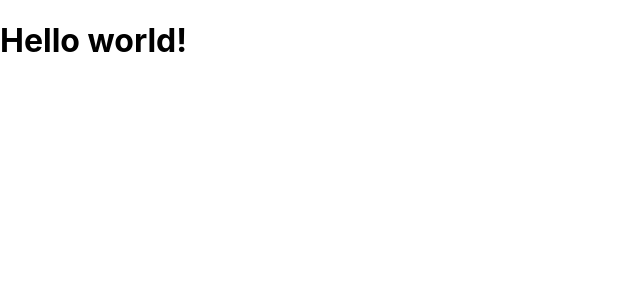
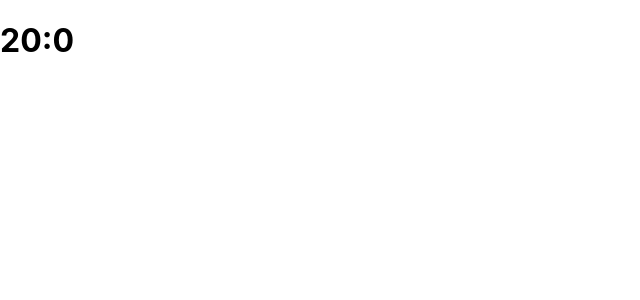
Before and after one commit to CSteigueber/challenge-react-pomodoro, a React (Create React App) app: page / in a window 1280 px wide. Shown: the top 300 px of the page, without its empty margins (0-640 px from the left). Built offline with nearby package versions, Linux system fonts and the light colour scheme.

Commit message:
non running timer

```diff
--- a/src/index.js
+++ b/src/index.js
@@ -4,10 +4,30 @@ import './index.css';
 // import * as serviceWorker from './serviceWorker';
 // import App from './App';
 // import { ReactComponent } from '*.svg';
+class Time {
+     min;
+     sec;
+}
+
+function formatSeconds(seconds){
+    let time = new Time;
+    time.min=Math.floor(seconds/60);
+    time.sec=seconds%60;
+    return time;
+}
+class Clock extends React.Component{
+    constructor (props) {
+        super(props);
+        this.time=formatSeconds(1200);
+    }
+    render(){
+    return <h1>{this.time.min}:{this.time.sec}</h1>
+    }
+}
 
 class App extends React.Component {
     render(){
-        return <h1>Hello world!</h1>;
+        return <Clock/>;
     }
 }
 
```
